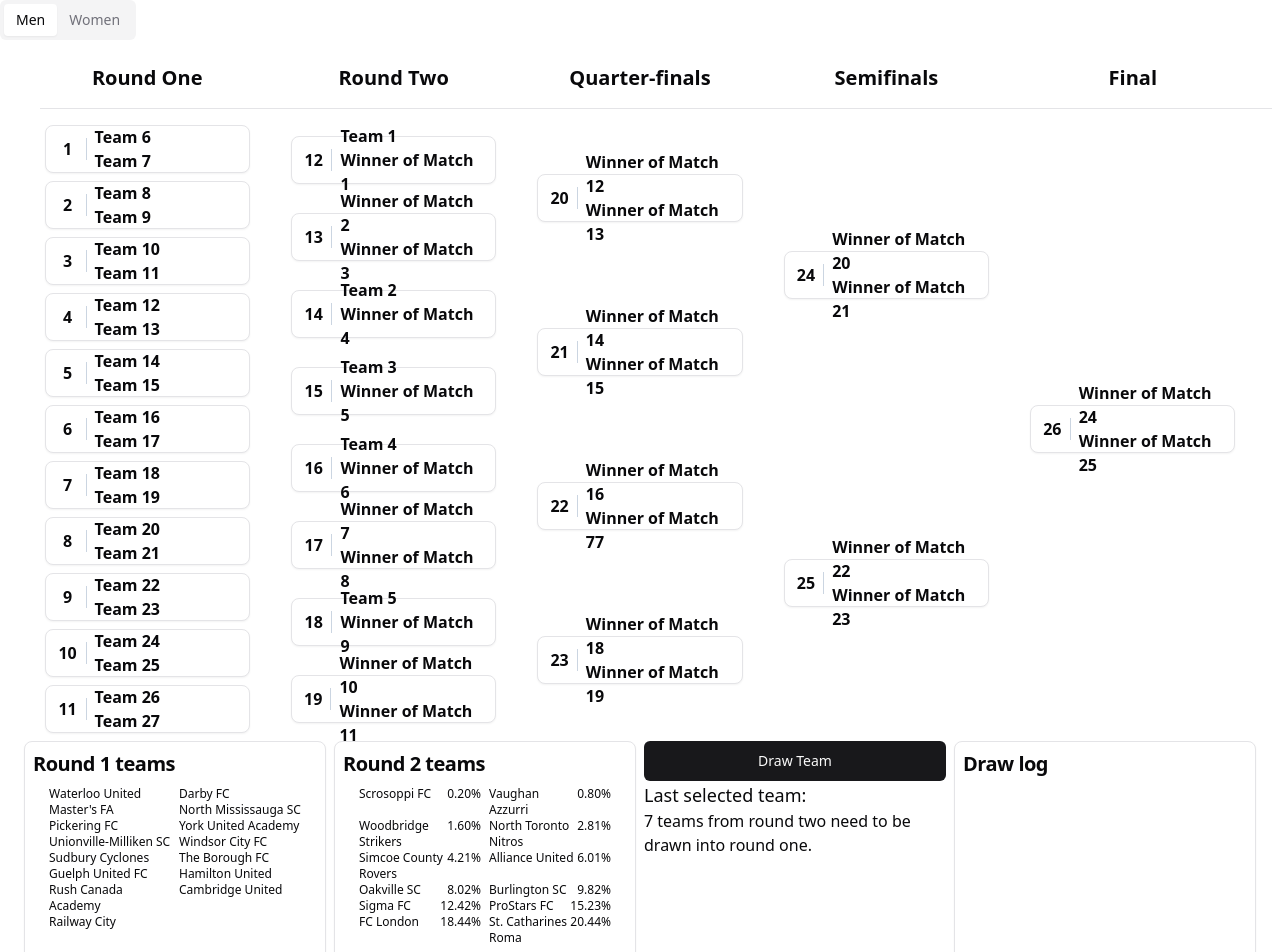
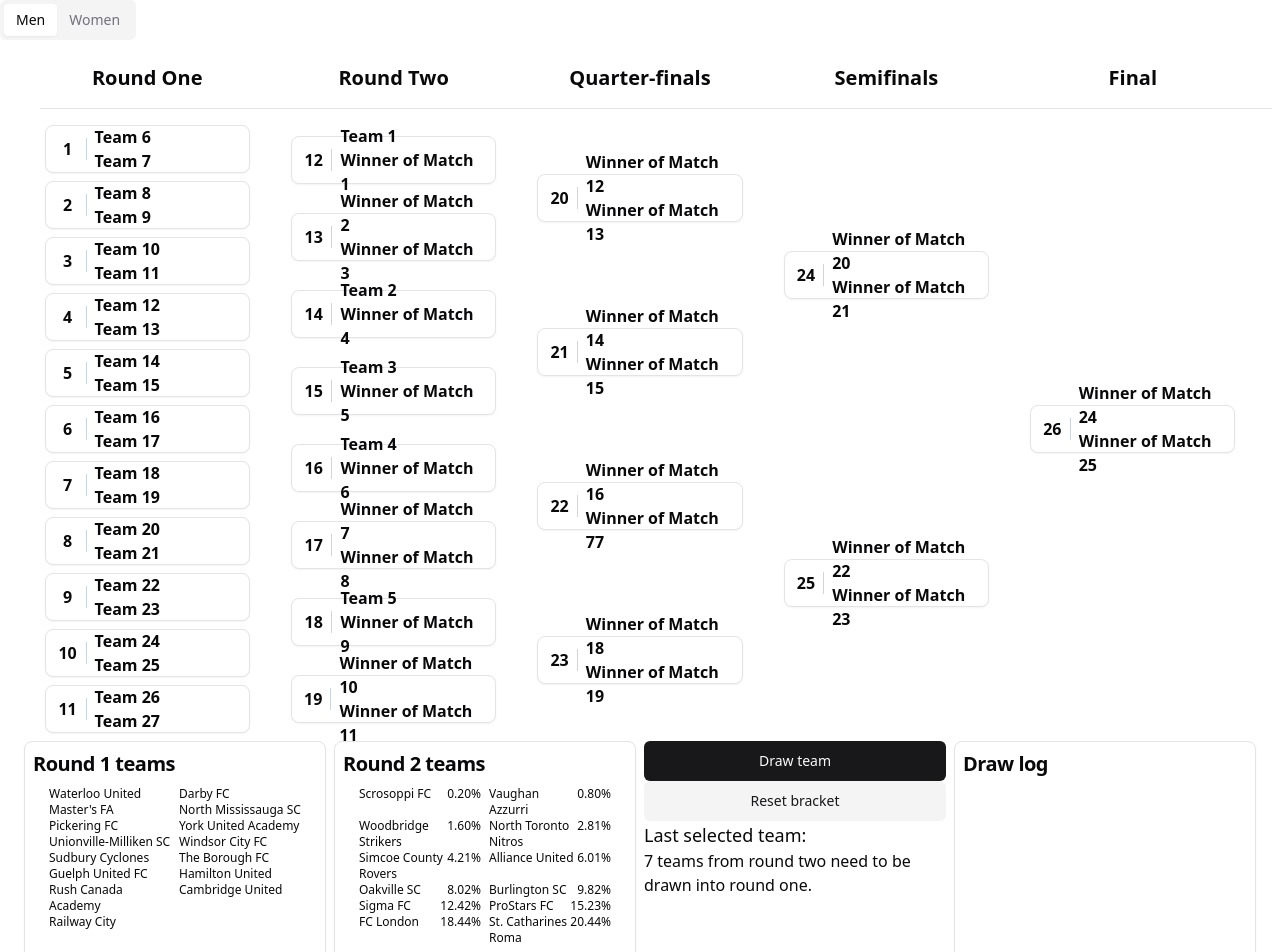
Before and after one commit to jjjjjjonathan/cup-draws, a React (Vite) app: page / in a window 1280 px wide. Shown: the top 952 px of the page. Built offline with nearby package versions, Linux system fonts and the light colour scheme.

Commit message:
Add ability to reset bracket

```diff
--- a/src/App.tsx
+++ b/src/App.tsx
@@ -7,24 +7,39 @@ import {
   bracketPlaceholder,
 } from './lib/helpers';
 import { Tabs, TabsContent, TabsList, TabsTrigger } from '@/components/ui/tabs';
-import { atom } from 'jotai';
+import { atom, useSetAtom } from 'jotai';
 
 const logPlaceholder: string[] = [];
 
-const mensAtom = atom({
+const initialMensState = {
   firstRoundTeams: mensFirstRound,
   byeTeams: mensByeRound,
   bracketSeeding: bracketPlaceholder,
   lastSelectedTeam: '',
   drawLog: logPlaceholder,
-});
-const womensAtom = atom({
+};
+const initialWomensState = {
   firstRoundTeams: womensFirstRound,
   byeTeams: womensByeRound,
   bracketSeeding: bracketPlaceholder,
   lastSelectedTeam: '',
   drawLog: logPlaceholder,
-});
+};
+
+export type State = typeof initialMensState;
+
+const mensAtom = atom(initialMensState);
+const womensAtom = atom(initialWomensState);
+
+const resetMensBracket = () => {
+  const setBracket = useSetAtom(mensAtom);
+  setBracket(initialMensState);
+};
+
+const resetWomensBracket = () => {
+  const setBracket = useSetAtom(womensAtom);
+  setBracket(initialWomensState);
+};
 
 export type Atom = typeof mensAtom;
 
@@ -36,13 +51,21 @@ function App() {
         <TabsTrigger value='women'>Women</TabsTrigger>
       </TabsList>
       <TabsContent value='men'>
-        <Bracket byeTeamCount={5} isMensBracket={true} bracketAtom={mensAtom} />
+        <Bracket
+          byeTeamCount={5}
+          isMensBracket={true}
+          bracketAtom={mensAtom}
+          initialState={initialMensState}
+          resetBracket={resetMensBracket}
+        />
       </TabsContent>
       <TabsContent value='women'>
         <Bracket
           byeTeamCount={7}
           isMensBracket={false}
           bracketAtom={womensAtom}
+          initialState={initialWomensState}
+          resetBracket={resetWomensBracket}
         />
       </TabsContent>
     </Tabs>
--- a/src/components/bracket.tsx
+++ b/src/components/bracket.tsx
@@ -5,18 +5,21 @@ import { Button } from './ui/button';
 import { MensMatches } from './mens-matches';
 import { WomensMatches } from './womens-matches';
 import { useAtom } from 'jotai';
-import type { Atom } from '@/App';
+import type { Atom, State } from '@/App';
 
 type BracketProps = {
   byeTeamCount: number;
   isMensBracket: boolean;
   bracketAtom: Atom;
+  resetBracket: () => void;
+  initialState: State;
 };
 
 export const Bracket = ({
   byeTeamCount,
   isMensBracket,
   bracketAtom,
+  initialState,
 }: BracketProps) => {
   const [bracket, setBracket] = useAtom(bracketAtom);
   const seededTeams = createDrawSlips(bracket.byeTeams);
@@ -170,7 +173,13 @@ export const Bracket = ({
               onClick={drawTeam}
               disabled={bracket.firstRoundTeams.length <= 0}
             >
-              Draw Team
+              Draw team
+            </Button>
+            <Button
+              variant='secondary'
+              onClick={() => setBracket(initialState)}
+            >
+              Reset bracket
             </Button>
             <p className='text-lg'>
               Last selected team:{' '}
@@ -213,8 +222,11 @@ const TeamList = ({
       <CardTitle className='p-2 text-xl'>{title}</CardTitle>
       <CardContent className='text-xs grid grid-cols-2 gap-x-2'>
         {teams.map((team) => (
-          <div className='text-ellipsis flex flex-row justify-between'>
-            <p>{team.name}</p>
+          <div
+            className='text-ellipsis flex flex-row justify-between'
+            key={team.name}
+          >
+            <p className='text-truncate'>{team.name}</p>
             {shouldCountOdds ? (
               <span>
                 {((team.drawSlips / seededTeams.length) * 100).toFixed(2)}%
```
